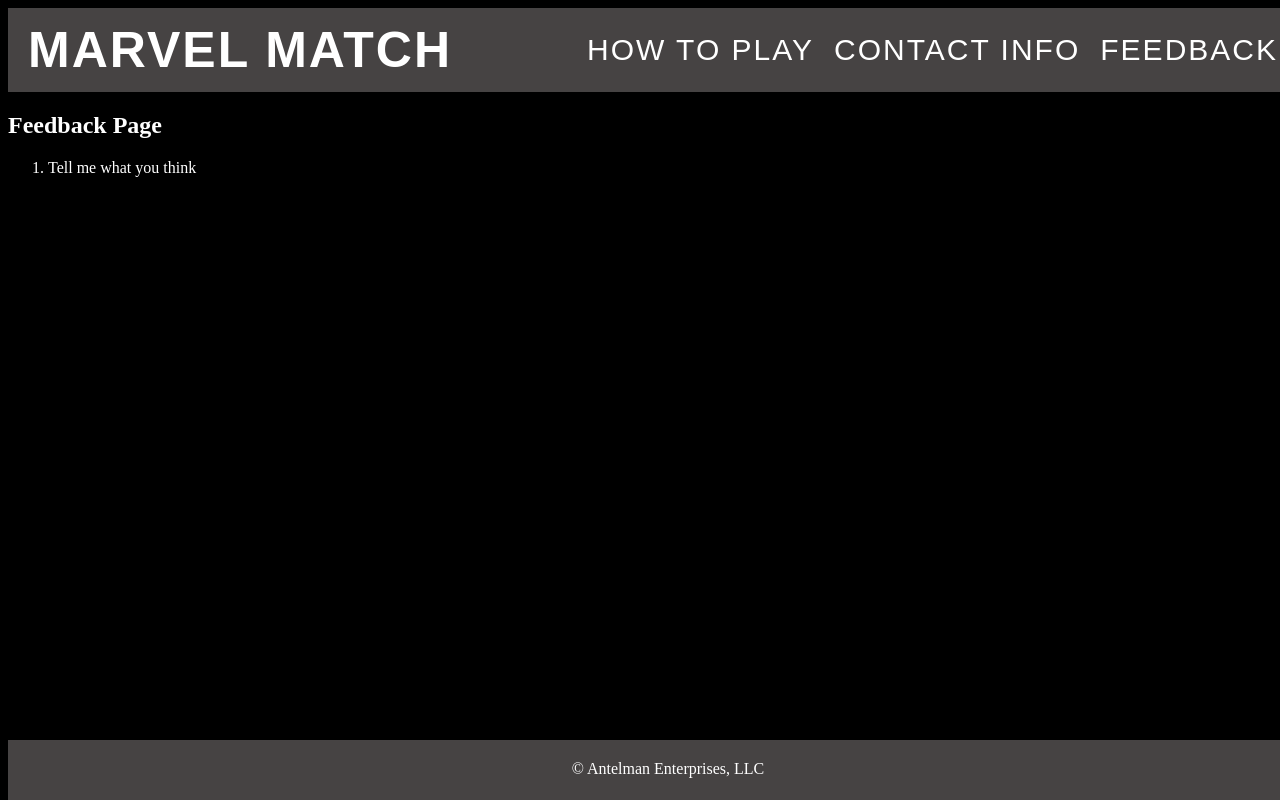
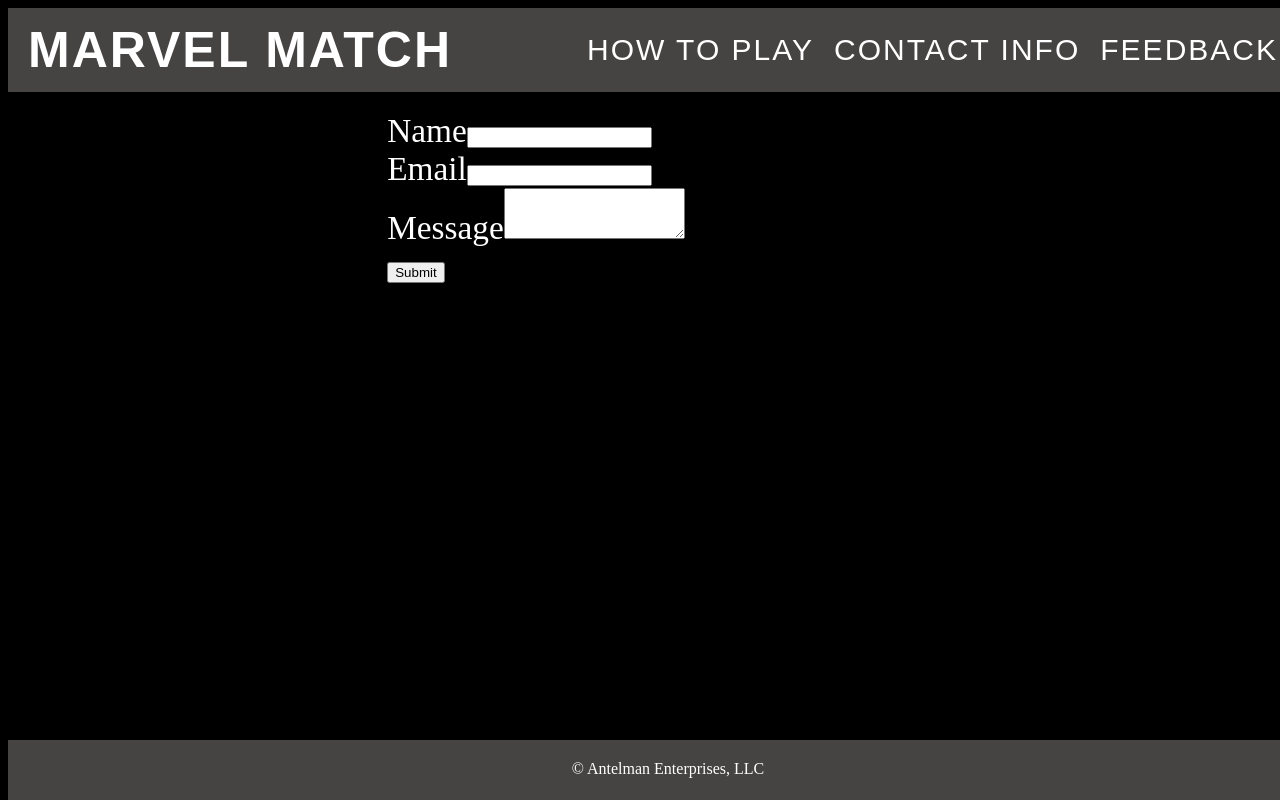
Before and after one commit to Antelman82/the-marvel-app, a React (Create React App) app: page /feedback in a window 1280 px wide. Shown: the top 800 px of the page. Built offline with nearby package versions, Linux system fonts and the light colour scheme.

Commit message:
game functionality finally works, updating contact info and feedback, and how to play pages.

```diff
--- a/package.json
+++ b/package.json
@@ -10,7 +10,8 @@
     "react": "^16.13.0",
     "react-dom": "^16.13.0",
     "react-router-dom": "^5.1.2",
-    "react-scripts": "3.4.0"
+    "react-scripts": "3.4.0",
+    "react-simple-user-feedback": "^0.1.3"
   },
   "scripts": {
     "start": "react-scripts start",
--- a/src/App.js
+++ b/src/App.js
@@ -1,5 +1,6 @@
 import React, { Component } from 'react';
 import './App.css';
+import './ContactInfo.css'
 import Axios from 'axios'
 import {BrowserRouter as Router, Switch, Route, Link} from "react-router-dom";
 
--- /dev/null
+++ b/src/ContactInfo.css
@@ -0,0 +1,4 @@
+.contact-info{
+    color: white;
+    list-style-type: none;
+  }
--- a/src/ContactInfo.js
+++ b/src/ContactInfo.js
@@ -7,15 +7,15 @@
         return(
             <div className='contact-info'>
                 <h2>Contact Info Page</h2>
-                <ol>
+                <ul>
                     <li>Tony Antelman</li>
+                    <li></li>
                     <li>anthonyantelman@gmail.com</li>
                     <li>(515) 210-8878</li>
                     <li>417 SE 9th St.</li>
                     <li>Ankeny, Iowa</li>
                     <li>50021</li>
-
-                </ol>
+                </ul>
             </div>
         )
     }
--- a/src/Feedback.js
+++ b/src/Feedback.js
@@ -1,18 +1,27 @@
-import React, { Component } from 'react';
+import React, {Component} from 'react';
+
 
 class Feedback extends Component {
     render(){
-        console.log('Feedback Component Render')
-
         return(
             <div className='feedback'>
-                <h2>Feedback Page</h2>
-                <ol>
-                    <li>Tell me what you think</li>
-                </ol>
+                <form method="POST">
+                    <div className='name-group'>
+                        <label htmlFor="name">Name</label>
+                        <input type="text" name="name" />
+                    </div>
+
+                    <label htmlFor="email">Email</label>
+                    <input type="email" name="email" />
+
+                    <label htmlFor="message">Message</label>
+                    <textarea name="message" rows="3"></textarea>
+
+                    <input type="submit" />
+                </form>
             </div>
         )
     }
+
 }
-
 export default Feedback
--- a/src/index.css
+++ b/src/index.css
@@ -124,21 +124,47 @@
 /* ^-^-^ GameBoard Sub-section ^-^-^-^-^-^-^-^-^-^- */
 /* v-v-v How to Play Sub-section v-v-v-v-v-v-v-v-v- */
 .how-to-play{
-  /* display: none; */
+
   color: white;
 }
 /* ^-^-^ How to Play Sub-section ^-^-^-^-^-^-^-^-^- */
 /* v-v-v Contact Info Sub-section v-v-v-v-v-v-v-v-v */
 .contact-info{
-  /* display: none; */
   color: white;
+  list-style-type: none;
 }
 /* ^-^-^ Contact Info Sub-section ^-^-^-^-^-^-^-^-^ */
 /* v-v-v Feedback Sub-section v-v-v-v-v-v-v-v-v-v-v */
 .feedback{
-  /* display: none; */
   color: white;
+  width: 300px;
+  height: 500px;
+  /* text-align: center; */
+  display: block;
+  /* grid-template-columns: 1fr 2fr;
+  grid-template-rows: 1fr 1fr 3fr; */
+  padding: 20px 30% 10% 30%;
+  font-size: 25pt;
 }
+/*
+.name-group{
+  grid-row: 1;
+  grid-column: 2;
+}
+.email-group{
+  grid-row: 2;
+  grid-column: 1 span 2;
+}
+.message-group{
+  grid-row: 3;
+  grid-column: 1 span 2;
+} */
+/* label{
+  display: inline-block;
+  margin-left: auto;
+  margin-right: auto;
+  text-align: left;
+} */
 /* ^-^-^ Feedback Sub-section ^-^-^-^-^-^-^-^-^-^-^ */
 
 /* ^^^^^ Main Section ^^^^^^^^^^^^^^^^^^^^^^^^^^^^^ */
```
Also changed, not shown: src/Tile.js (+59 -192 lines), 1 other file (tests, documents, lock files or other folders).
